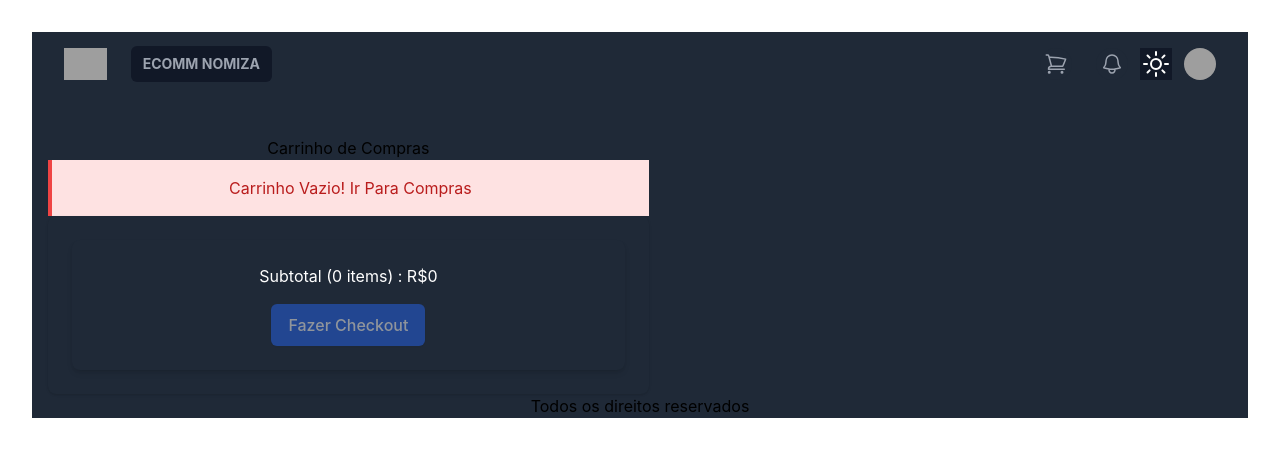
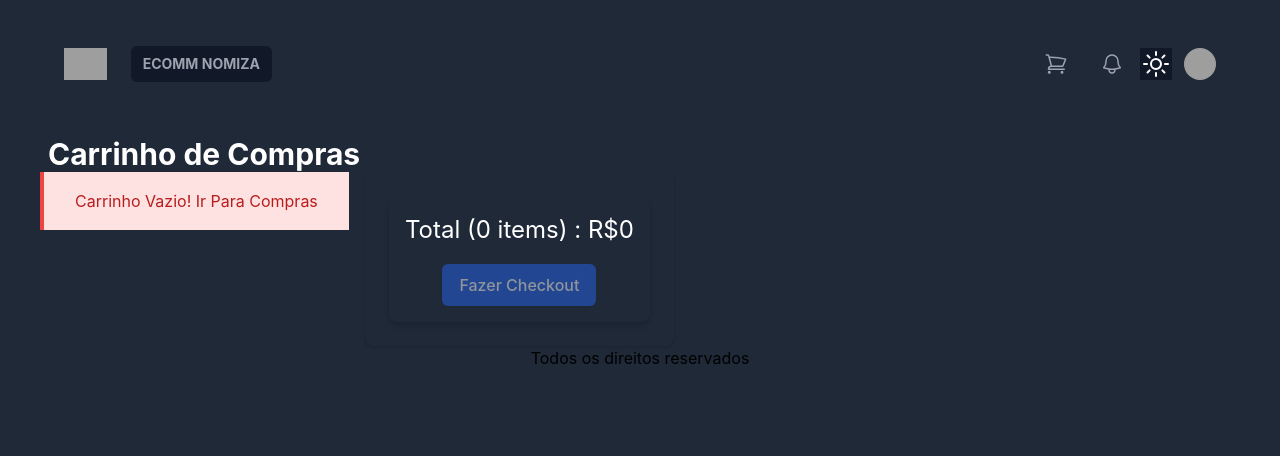
Before and after one commit to Suntzu1000/Ecomm_Nomiza, a React (Vite) app in the folder frontend/: page /cart in a window 1280 px wide. Shown: the top 456 px of the page. Built offline with nearby package versions, Linux system fonts and the light colour scheme; grey boxes are pictures that could not be loaded.

Commit message:
Adicionando função de remoção de Produto em Carrinho

```diff
--- a/frontend/src/Store.tsx
+++ b/frontend/src/Store.tsx
@@ -1,4 +1,4 @@
-import React from "react";
+import React, { useEffect } from "react";
 import { Cart, CartItem } from "./types/Crt";
 
 type AppState = {
@@ -32,7 +32,8 @@ const initialState: AppState = {
 };
 type Action =
   | { type: "SWITCH_MODE" }
-  | { type: "CART_ADD_ITEM"; payload: CartItem };
+  | { type: "CART_ADD_ITEM"; payload: CartItem }
+  | { type: "CART_REMOVE_ITEM"; payload: CartItem };
 
 function reducer(state: AppState, action: Action): AppState {
   switch (action.type) {
@@ -50,6 +51,13 @@ function reducer(state: AppState, action: Action): AppState {
         : [...state.cart.cartItems, newItem];
       localStorage.setItem("cartItems", JSON.stringify(cartItems));
       return { ...state, cart: { ...state.cart, cartItems } };
+    case "CART_REMOVE_ITEM": {
+      const cartItems = state.cart.cartItems.filter(
+        (item: CartItem) => item._id !== action.payload._id
+      );
+      localStorage.setItem("cartItems", JSON.stringify(cartItems));
+      return { ...state, cart: { ...state.cart, cartItems } };
+    }
     default:
       return state;
   }
@@ -66,6 +74,11 @@ function StoreProvider(props: React.PropsWithChildren<{}>) {
     reducer,
     initialState
   );
+  useEffect(() => {
+    // adiciona o hook
+    document.body.style.backgroundColor =
+      state.mode === "light" ? "#1F2937" : "white";
+  }, [state.mode]);
   return <Store.Provider value={{ state, dispatch }} {...props} />;
 }
 
--- a/frontend/src/components/CardProps/Card.tsx
+++ b/frontend/src/components/CardProps/Card.tsx
@@ -3,16 +3,22 @@ import { Store } from "../../Store";
 
 interface CardProps {
   children: React.ReactNode;
+  className?: string;
+  padding?: string;
 }
 
-const Card: React.FC<CardProps> = ({ children }) => {
+const Card: React.FC<CardProps> = ({
+  children,
+  className,
+  padding = "p-6",
+}) => {
   const {
     state: { mode },
   } = useContext(Store);
 
   return (
     <div
-      className={`rounded-lg shadow p-6 bg-${
+      className={`${className}  rounded-lg shadow ${padding} bg-${
         mode === "light" ? "gray-800" : "white"
       }`}
     >
--- a/frontend/src/components/Col.tsx
+++ b/frontend/src/components/Col.tsx
@@ -5,6 +5,7 @@ interface ColProps {
   md?: number;
   lg?: number;
   xl?: number;
+  width?: string;
   className?: string;
   children?: React.ReactNode; // Definir o tipo da propriedade children
 }
@@ -14,12 +15,13 @@ const Col: React.FC<ColProps> = ({
   md = 12,
   lg = 12,
   xl = 12,
+  width = "w-[100%]",
   className = "",
   children,
 }) => {
   return (
     <div
-      className={`w-full px-4 sm:w-${sm}/12 md:w-${md}/12 lg:w-${lg}/12 xl:w-${xl}/12 ${className}`}
+      className={`${width} px-2 sm:w-${sm}/12 md:w-${md}/12 lg:w-${lg}/12 xl:w-${xl}/12 ${className}`}
     >
       {children}
     </div>
--- /dev/null
+++ b/frontend/src/components/H1.tsx
@@ -0,0 +1,23 @@
+import React, { useContext } from "react";
+import { Store } from "../Store";
+
+interface H1Props {
+  children?: React.ReactNode;
+  className?: string;
+}
+
+const H1: React.FC<H1Props> = ({ children, className }) => {
+
+  const {
+    state: { mode },
+  } = useContext(Store);
+
+  return (
+    <>
+      <h1 className={`${className} text-${
+        mode === "light" ? "white" : "gray-700"
+      } `}>{children}</h1>
+    </>
+  );
+};
+export default H1;
--- a/frontend/src/components/ListGroups/ListGroup.tsx
+++ b/frontend/src/components/ListGroups/ListGroup.tsx
@@ -21,7 +21,7 @@ const ListGroup: React.FC<CustomListGroupProps> = ({
     <div
       className={`text-${
         mode === "light" ? "gray-700" : "white"
-      } rounded-lg shadow-md p-4 bg-${
+      } rounded-lg shadow-md p-2 bg-${
         mode === "light" ? "gray-800" : "white"
       } ${
         variant === "flush" ? "shadow-md" : ""
--- a/frontend/src/components/ListGroups/ListGroupItem.tsx
+++ b/frontend/src/components/ListGroups/ListGroupItem.tsx
@@ -16,7 +16,7 @@ const ListGroupItem: React.FC<CustomListItemProps> = ({
   } = useContext(Store);
 
   return (
-    <div className={`px-4 py-2 text-${
+    <div className={`px-2 py-2 text-${
       mode === "light" ? "white" : "gray-700"
     }  bg-${
       mode === "light" ? "gray-800" : "white"
--- a/frontend/src/components/MessageBox.tsx
+++ b/frontend/src/components/MessageBox.tsx
@@ -6,6 +6,7 @@ export default function MessageBox({
 }: {
   variant?: string;
   children: React.ReactNode;
+  className?: string;
 }) {
-  return <Alert variant="info">{children}</Alert>;
+  return <Alert className="leading-relaxed" variant="info">{children}</Alert>;
 }
--- a/frontend/src/components/ProductItem.tsx
+++ b/frontend/src/components/ProductItem.tsx
@@ -30,7 +30,7 @@ function ProductItem({ product }: { product: Product }) {
       type: "CART_ADD_ITEM",
       payload: { ...item, quantity },
     });
-    toast.success("Product added to the cart");
+    toast.success("ADICIONADO EM CARRINHO!");
   };
   return (
     <>
--- a/frontend/src/components/Row.tsx
+++ b/frontend/src/components/Row.tsx
@@ -1,13 +1,25 @@
-import React from 'react';
+import React from "react";
 
 interface RowProps {
   className?: string;
   children?: React.ReactNode;
   onClick?: () => void;
+  flex?: string;
+  flexwrap?: string;
 }
 
-const Row: React.FC<RowProps> = ({ className = '', children, onClick }) => {
-  return <div className={`flex flex-wrap -mx-4 ${className}`} onClick={onClick}>{children}</div>;
+const Row: React.FC<RowProps> = ({
+  className = "",
+  children,
+  onClick,
+  flex = "flex",
+  flexwrap = "flex-wrap",
+}) => {
+  return (
+    <div className={`${flex} ${flexwrap} -mx-4 ${className}`} onClick={onClick}>
+      {children}
+    </div>
+  );
 };
 
 export default Row;
--- a/frontend/src/pages/CartPage.tsx
+++ b/frontend/src/pages/CartPage.tsx
@@ -12,11 +12,13 @@ import ListGroupItem from "../components/ListGroups/ListGroupItem";
 import Button from "../components/Button";
 import Card from "../components/CardProps/Card";
 import CardBody from "../components/CardProps/CardBody";
+import H1 from "../components/H1";
 
 export default function CartPage() {
   const navigate = useNavigate();
   const {
     state: {
+      mode,
       cart: { cartItems },
     },
     dispatch,
@@ -34,8 +36,12 @@ export default function CartPage() {
   };
 
   const checkoutHandler = () => {
-    navigate('/singin?redirect=/shipping')
-  }
+    navigate("/singin?redirect=/shipping");
+  };
+
+  const removeItemHandler = (item: CartItem) => {
+    dispatch({ type: "CART_REMOVE_ITEM", payload: item });
+  };
 
   return (
     <>
@@ -43,9 +49,9 @@ export default function CartPage() {
         <Helmet>
           <title>Carrinho de Compras</title>
         </Helmet>
-        <h1>Carrinho de Compras</h1>
-        <Row>
-          <Col md={8}  >
+        <H1 className="text-left text-3xl font-bold">Carrinho de Compras</H1>
+        <Row className="grid grid-cols-2">
+          <Col md={8} className=" flex-shrink-0">
             {cartItems.length === 0 ? (
               <MessageBox>
                 Carrinho Vazio! <Link to="/">Ir Para Compras</Link>
@@ -63,20 +69,19 @@ export default function CartPage() {
                         />
                         <Link to={`/product/${item.slug}`}>{item.name}</Link>
 
-                      <Col md={3} >
-
+                        <Col className="w-[30%] py-2">
                           <Button
                             onClick={() =>
                               updateCartHandler(item, item.quantity - 1)
                             }
-                          variant="light"
+                            variant={mode as "dark" | "light"}
                             disabled={item.quantity === 1}
                           >
                             <i className="fas fa-minus-circle"></i>
                           </Button>{" "}
                           <span>{item.quantity}</span>{" "}
                           <Button
-                          variant="light"
+                            variant={mode as "dark" | "light"}
                             onClick={() =>
                               updateCartHandler(item, item.quantity + 1)
                             }
@@ -85,9 +90,12 @@ export default function CartPage() {
                             <i className="fas fa-plus-circle"></i>
                           </Button>
                         </Col>
-                      <Col md={3}>R${item.price}</Col>
-                      <Col md={2}>
-                        <Button variant="light">
+                        <Col className="w-[15%]">R${item.price}</Col>
+                        <Col className="w-[15%]">
+                          <Button
+                            onClick={() => removeItemHandler(item)}
+                            variant={mode as "dark" | "light"}
+                          >
                             <i className="fas fa-trash"></i>
                           </Button>
                         </Col>
@@ -98,13 +106,13 @@ export default function CartPage() {
               </ListGroup>
             )}
           </Col>
-          <Col md={4}>
-            <Card>
+          <Col md={4} className="flex-grow ">
+            <Card className="p-2">
               <CardBody>
                 <ListGroup variant="flush">
                   <ListGroupItem>
-                    <h3>
-                      Subtotal ({cartItems.reduce((a, c) => a + c.quantity, 0)}{" "}
+                    <h3 className="text-2xl">
+                      Total ({cartItems.reduce((a, c) => a + c.quantity, 0)}{" "}
                       items) : R$
                       {cartItems.reduce((a, c) => a + c.price * c.quantity, 0)}
                     </h3>
```
Lines whose indentation alone changed are shown as unchanged.
